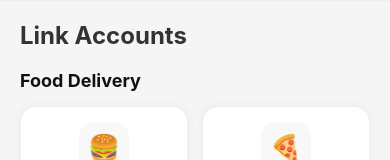
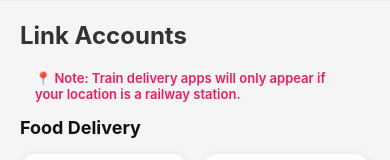
Before and after one commit to shanku18minku-ux/compareall-v1, a React Native app in the folder apps/mobile/: screen / in a window 390 px wide. Shown: the part 189-349 px from the top of the page. Built offline with nearby package versions, Linux system fonts and the light colour scheme.

Commit message:
feat: conditionally render train food apps based on location being a railway station

```diff
--- a/apps/mobile/App.tsx
+++ b/apps/mobile/App.tsx
@@ -7,12 +7,12 @@ import { LoginDriver, LoginDriverRef } from './src/lib/LoginDriver';
 
 // Mock Providers list for Mobile
 const PROVIDERS = [
-  { id: 'food-a', category: 'Food', subcategory: 'Food Delivery', name: 'Swiggy', icon: '🍔', authType: 'otp', url: 'https://www.swiggy.com', desc: 'Account-specific menu and cart pricing is available.' },
-  { id: 'food-b', category: 'Food', subcategory: 'Food Delivery', name: 'Zomato', icon: '🍕', authType: 'both', url: 'https://www.zomato.com', desc: 'Connect to see live menu and cart pricing.' },
-  { id: 'train-a', category: 'Food', subcategory: 'Train Food', name: 'IRCTC eCatering', icon: '🚂', authType: 'google', url: 'https://www.ecatering.irctc.co.in', desc: '' },
-  { id: 'train-b', category: 'Food', subcategory: 'Train Food', name: 'Zoop', icon: '🍱', authType: 'otp', url: 'https://www.zoopindia.com', desc: '' },
-  { id: 'train-c', category: 'Food', subcategory: 'Train Food', name: 'RailRestro', icon: '🍛', authType: 'both', url: 'https://www.railrestro.com', desc: '' },
-  { id: 'train-d', category: 'Food', subcategory: 'Train Food', name: 'Travelkhana', icon: '🚂', authType: 'google', url: 'https://www.travelkhana.com', desc: '' }
+  { id: 'food-a', category: 'Food', subcategory: 'Food Delivery', name: 'Swiggy', icon: '🍔', authType: 'otp', url: 'https://www.swiggy.com', desc: 'Account-specific menu and cart pricing is available.', regions: ['all'] },
+  { id: 'food-b', category: 'Food', subcategory: 'Food Delivery', name: 'Zomato', icon: '🍕', authType: 'both', url: 'https://www.zomato.com', desc: 'Connect to see live menu and cart pricing.', regions: ['all'] },
+  { id: 'train-a', category: 'Food', subcategory: 'Train Food', name: 'IRCTC eCatering', icon: '🚂', authType: 'google', url: 'https://www.ecatering.irctc.co.in', desc: '', regions: ['station', 'junction', 'terminal', 'cantt', 'railway'] },
+  { id: 'train-b', category: 'Food', subcategory: 'Train Food', name: 'Zoop', icon: '🍱', authType: 'otp', url: 'https://www.zoopindia.com', desc: '', regions: ['station', 'junction', 'terminal', 'cantt', 'railway'] },
+  { id: 'train-c', category: 'Food', subcategory: 'Train Food', name: 'RailRestro', icon: '🍛', authType: 'both', url: 'https://www.railrestro.com', desc: '', regions: ['station', 'junction', 'terminal', 'cantt', 'railway'] },
+  { id: 'train-d', category: 'Food', subcategory: 'Train Food', name: 'Travelkhana', icon: '🚂', authType: 'google', url: 'https://www.travelkhana.com', desc: '', regions: ['station', 'junction', 'terminal', 'cantt', 'railway'] }
 ];
 
 const CATEGORIES = ['Food', 'Groceries', 'Shopping', 'Medicine', 'Services', 'Travel'];
@@ -99,6 +99,15 @@ export default function App() {
       alert('Error searching location: ' + String(error));
     }
     setIsFetchingLocation(false);
+  };
+
+  const getFilteredProviders = () => {
+     if (!location || !location.name) return PROVIDERS;
+     const locName = location.name.toLowerCase();
+     return PROVIDERS.filter(p => {
+         if (p.regions.includes('all')) return true;
+         return p.regions.some(region => locName.includes(region));
+     });
   };
 
   // Disconnect logic
@@ -250,7 +259,7 @@ export default function App() {
               <View style={styles.loadingBox}>
                 <Text>Extracting private data in background...</Text>
                 {connectedProviders.map(id => {
-                   const provider = PROVIDERS.find(p => p.id === id);
+                   const provider = getFilteredProviders().find(p => p.id === id);
                    if (!provider) return null;
 
                    let searchUrl = provider.url;
@@ -310,8 +319,10 @@ export default function App() {
             <ScrollView style={styles.tabContent}>
               <Text style={styles.pageTitle}>Link Accounts</Text>
 
-              {Array.from(new Set(PROVIDERS.filter(p => p.category === activeCategory).map(p => p.subcategory))).map(subcat => {
-                 const subcatProviders = PROVIDERS.filter(p => p.category === activeCategory && p.subcategory === subcat);
+              {!location && <Text style={{color: '#e91e63', marginBottom: 15, fontSize: 13, fontWeight: '600', paddingHorizontal: 15}}>📍 Note: Train delivery apps will only appear if your location is a railway station.</Text>}
+
+              {Array.from(new Set(getFilteredProviders().filter(p => p.category === activeCategory).map(p => p.subcategory))).map(subcat => {
+                 const subcatProviders = getFilteredProviders().filter(p => p.category === activeCategory && p.subcategory === subcat);
                  if (subcatProviders.length === 0) return null;
 
                  return (
```
